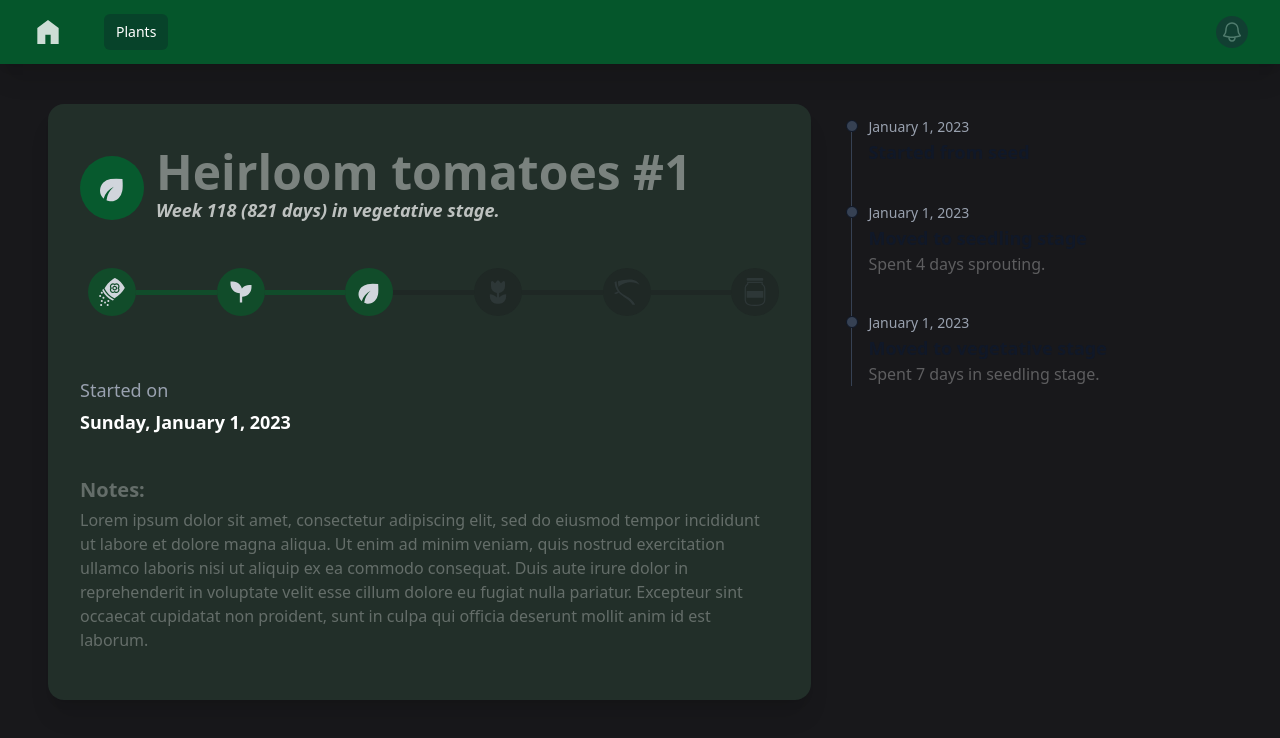
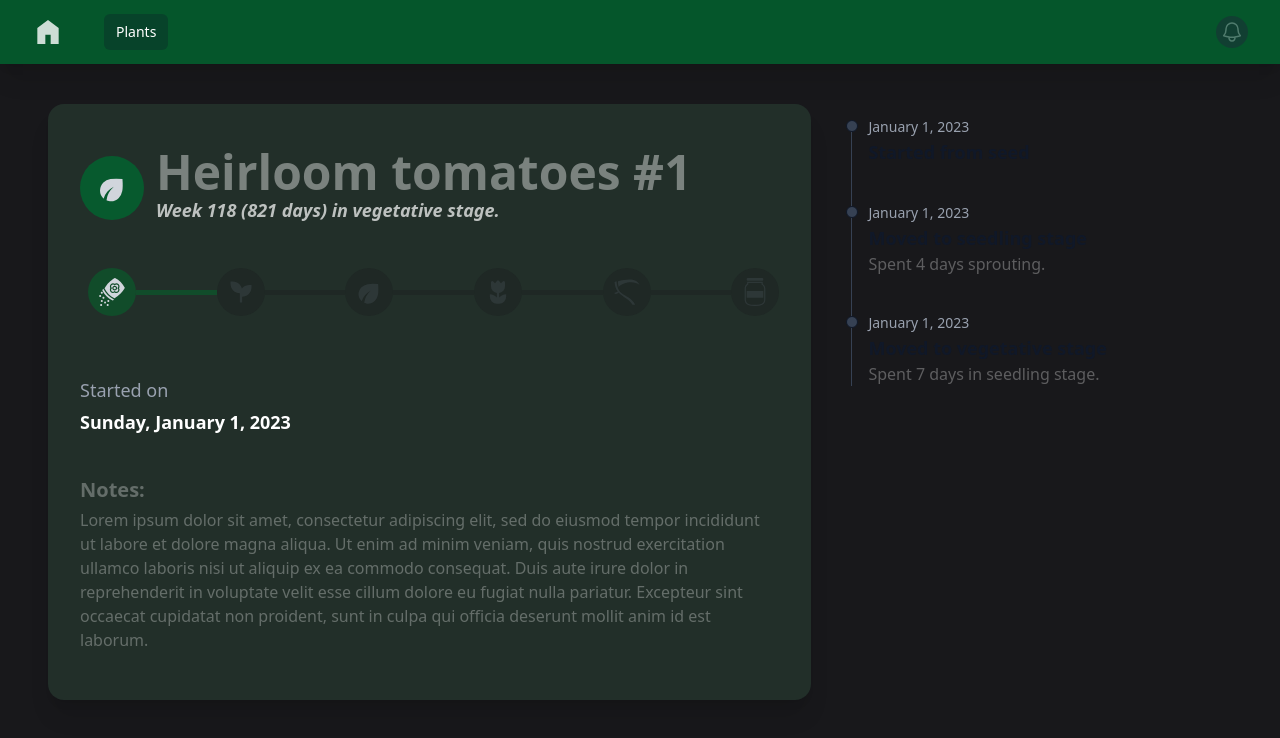
Before and after one commit to jesse-kaufman/plant-tracker-client, a Vue app: page / in a window 1280 px wide. Shown: the top 738 px of the page. Built offline with nearby package versions, Linux system fonts and the light colour scheme.

Commit message:
refactor: update PlantProgressBar to use PlantProgressBarItem component

```diff
--- a/src/components/UI/PlantProgressBar.vue
+++ b/src/components/UI/PlantProgressBar.vue
@@ -1,159 +1,34 @@
 <template>
   <ol class="flex items-center mb-4 w-full lg:mt-4 sm:ml-2 sm:pr-2 sm:mb-5">
-    <li
-      class="flex w-full items-center after:content-[''] after:w-full after:h-1 after:border-b after:border-green-900/80 after:border-4 after:inline-block"
-    >
-      <div
-        data-tooltip-target="tooltip-seed"
-        data-tooltip-placement="bottom"
-        class="inline-flex justify-center items-center p-2.5 w-10 h-10 text-gray-300 rounded-full shrink-0 sm:h-12 sm:w-12 bg-green-900/80"
-      >
-        <sourceSeed />
-      </div>
-      <div
-        id="tooltip-seed"
-        role="tooltip"
-        class="inline-block absolute invisible z-10 px-3 py-2 text-sm font-medium text-white bg-gray-900 rounded-lg opacity-0 transition-opacity duration-300 shadow-xs tooltip dark:bg-gray-700"
-      >
-        Sourced from seed
-      </div>
-    </li>
-    <li
-      class="flex w-full items-center after:content-[''] after:w-full after:h-1 after:border-b after:border-green-900/80 after:border-4 after:inline-block"
-    >
-      <div
-        data-tooltip-target="tooltip-seedling"
-        data-tooltip-placement="bottom"
-        class="inline-flex justify-center items-center p-2.5 w-10 h-10 text-gray-300 rounded-full shrink-0 sm:h-12 sm:w-12 bg-green-900/80"
-      >
-        <svg
-          fill="currentColor"
-          stroke="none"
-          xmlns="http://www.w3.org/2000/svg"
-          viewBox="0 -960 960 960"
-        >
-          <path
-            d="M440-120v-319q-64 0-123-24.5T213-533q-45-45-69-104t-24-123v-80h80q63 0 122 24.5T426-746q31 31 51.5 68t31.5 79q5-7 11-13.5t13-13.5q45-45 104-69.5T760-720h80v80q0 64-24.5 123T746-413q-45 45-103.5 69T520-320v200h-80Z"
-          />
-        </svg>
-      </div>
-      <div
-        id="tooltip-seedling"
-        role="tooltip"
-        class="inline-block absolute invisible z-10 px-3 py-2 text-sm font-medium text-white bg-gray-900 rounded-lg opacity-0 transition-opacity duration-300 shadow-xs tooltip dark:bg-gray-700"
-      >
-        Seedling
-      </div>
-    </li>
-    <li
-      class="flex w-full items-center after:content-[''] after:w-full after:h-1 after:border-b after:border-4 after:inline-block after:border-zinc-900/30"
-    >
-      <div
-        data-tooltip-target="tooltip-veg"
-        data-tooltip-placement="bottom"
-        class="flex justify-center items-center p-2.5 w-10 h-10 text-gray-300 rounded-full sm:h-12 sm:w-12 bg-green-900/80 shrink-0"
-      >
-        <svg
-          fill="currentColor"
-          stroke="none"
-          xmlns="http://www.w3.org/2000/svg"
-          viewBox="0 -960 960 960"
-        >
-          <path
-            d="M450-80q-33 0-66.5-7.5T315-109q12-121 70-226t149-185q-110 56-190.5 148T231-162q-4-3-7.5-6.5L216-176q-47-47-71.5-105T120-402q0-68 27-130t75-110q81-81 210-105.5t362-4.5q18 239-6 364.5T684-182q-49 49-109.5 75.5T450-80Z"
-          />
-        </svg>
-      </div>
-      <div
-        id="tooltip-veg"
-        role="tooltip"
-        class="inline-block absolute invisible z-10 px-3 py-2 text-sm font-medium text-white bg-gray-900 rounded-lg opacity-0 transition-opacity duration-300 shadow-xs tooltip dark:bg-gray-700"
-      >
-        Vegetative stage
-      </div>
-    </li>
-    <li
-      class="flex w-full items-center after:content-[''] after:w-full after:h-1 after:border-b after:border-4 after:inline-block after:border-zinc-900/30"
-    >
-      <div
-        data-tooltip-target="tooltip-flower"
-        data-tooltip-placement="bottom"
-        class="flex justify-center items-center p-2.5 w-10 h-10 rounded-full text-gray-500/20 sm:h-12 sm:w-12 bg-zinc-900/30 shrink-0"
-      >
-        <svg
-          fill="currentColor"
-          stroke="none"
-          viewBox="0 -960 960 960"
-          xmlns="http://www.w3.org/2000/svg"
-        >
-          <path
-            d="m440-80q-100 0-170-70t-70-170v-80q71-1 134 29t106 81v-153q-86-14-143-80.5t-57-156.5v-136q0-26 23-36.5t43 6.5l74 64 69-84q12-14 31-14t31 14l69 84 74-64q20-17 43-6.5t23 36.5v136q0 90-57 156.5t-143 80.5v153q43-51 106-81t134-29v80q0 100-70 170t-170 70z"
-          />
-        </svg>
-      </div>
-      <div
-        id="tooltip-flower"
-        role="tooltip"
-        class="inline-block absolute invisible z-10 px-3 py-2 text-sm font-medium text-white bg-gray-900 rounded-lg opacity-0 transition-opacity duration-300 shadow-xs tooltip dark:bg-gray-700"
-      >
-        Flower stage
-      </div>
-    </li>
-    <li
-      class="flex w-full items-center after:content-[''] after:w-full after:h-1 after:border-b after:border-4 after:inline-block after:border-zinc-900/30"
-    >
-      <div
-        data-tooltip-target="tooltip-harvest"
-        data-tooltip-placement="bottom"
-        class="flex justify-center items-center p-2.5 w-10 h-10 rounded-full text-gray-500/20 sm:h-12 sm:w-12 bg-zinc-900/30 shrink-0"
-      >
-        <svg
-          fill="currentColor"
-          stroke="none"
-          viewBox="0 0 512 512"
-          xmlns="http://www.w3.org/2000/svg"
-        >
-          <path
-            d="m296.625 25.406c-63.794.388-135.81 14.683-206.03 32.844-3.472 34.08 2.226 68.906 14.03 104.25 76.55-86.564 289.025-117.675 382.095-34.5-30.7-77.534-102.674-103.126-190.096-102.594zm-230.97 36.032-37.749 9.562c5.643 78.022 28.546 132.393 60.44 174.47-16.54 10.348-40.693 19.673-68.782 26.843 5.664 6.597 14.25 16.18 30.53 18.53 24.846-4.33 39.912-14.982 53.75-26.593 76.24 85.145 190.22 118.955 253.126 224.22l49.436-.126c-115.41-213.028-325.396-123.54-340.75-426.906z"
-          />
-        </svg>
-      </div>
-      <div
-        id="tooltip-harvest"
-        role="tooltip"
-        class="inline-block absolute invisible z-10 px-3 py-2 text-sm font-medium text-white bg-gray-900 rounded-lg opacity-0 transition-opacity duration-300 shadow-xs tooltip dark:bg-gray-700"
-      >
-        Harvested
-      </div>
-    </li>
-    <li class="flex items-center">
-      <div
-        data-tooltip-target="tooltip-cure"
-        data-tooltip-placement="bottom"
-        class="flex justify-center items-center p-2.5 w-10 h-10 rounded-full text-gray-500/20 sm:h-12 sm:w-12 bg-zinc-900/30 shrink-0"
-      >
-        <svg
-          fill="currentColor"
-          stroke="none"
-          viewBox="0 0 382.421 382.422"
-          xmlns="http://www.w3.org/2000/svg"
-        >
-          <path
-            d="m297.209 80.934v-29.574h-213.862v28.365c-22.312 14.323-33.62 37.431-33.62 68.758v145.688c0 58.56 40.534 88.251 120.473 88.251h42.023c79.936 0 120.472-29.691 120.472-88.251v-145.689c0-30.224-11.935-52.922-35.486-67.548zm18.676 213.241c0 48.076-33.905 71.442-103.662 71.442h-42.023c-69.757 0-103.662-23.366-103.662-71.442v-145.686c0-27.115 9.588-45.651 29.311-56.667l4.309-2.405v-21.247h180.242v22.569l4.371 2.394c20.937 11.453 31.114 29.558 31.114 55.35zm-237.787-266.859v-16.109c0-6.186 5.02-11.207 11.206-11.207h203.819c6.187 0 11.206 5.021 11.206 11.207v16.109c0 6.187-5.02 11.207-11.206 11.207h-203.819c-6.191-.001-11.206-5.021-11.206-11.207zm-.354 150.275h226.936v91.051h-226.936z"
-          />
-        </svg>
-      </div>
-      <div
-        id="tooltip-cure"
-        role="tooltip"
-        class="inline-block absolute invisible z-10 px-3 py-2 text-sm font-medium text-white bg-gray-900 rounded-lg opacity-0 transition-opacity duration-300 shadow-xs tooltip dark:bg-gray-700"
-      >
-        In storage
-      </div>
-    </li>
+    <PlantProgressBarItem
+      id="source-seed"
+      :stage="stage"
+      tooltip="Sourced from seed"
+    />
+
+    <PlantProgressBarItem
+      id="seedling"
+      :stage="stage"
+      tooltip="Seedling stage"
+    />
+
+    <PlantProgressBarItem id="veg" :stage="stage" tooltip="Vegetative stage" />
+
+    <PlantProgressBarItem id="flower" :stage="stage" tooltip="Flower stage" />
+
+    <PlantProgressBarItem id="harvested" :stage="stage" tooltip="Harvested" />
+
+    <PlantProgressBarItem id="cure" :stage="stage" tooltip="In storage" />
   </ol>
 </template>
 
 <script setup>
-import sourceSeed from "@/assets/icons/source-seed.svg"
+import PlantProgressBarItem from "./PlantProgressBarItem.vue"
+
+defineProps({
+  stage: {
+    type: String,
+    required: true,
+  },
+})
 </script>
```
